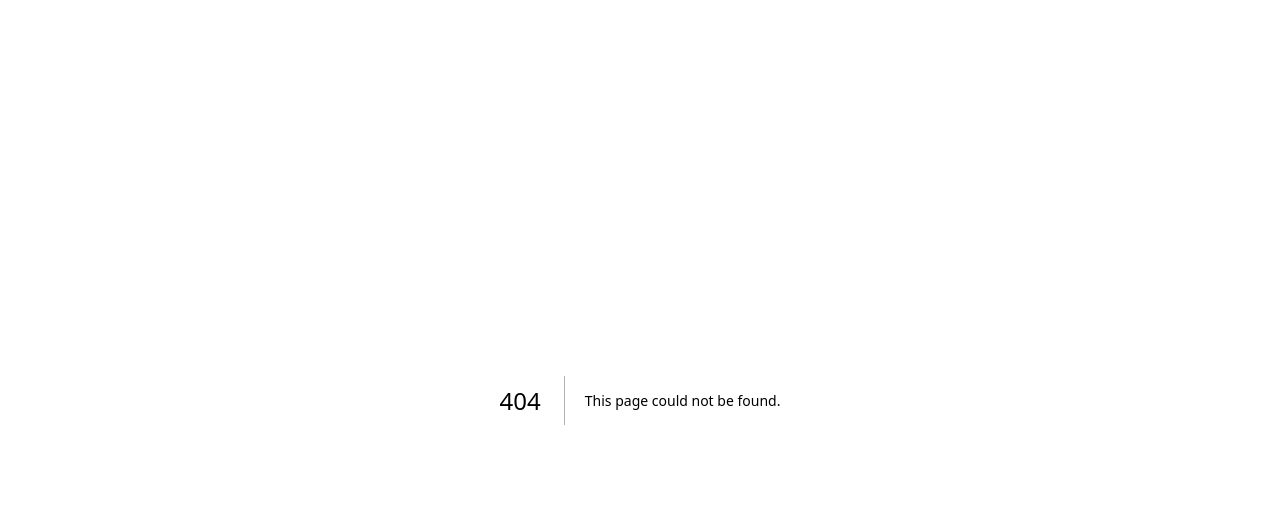
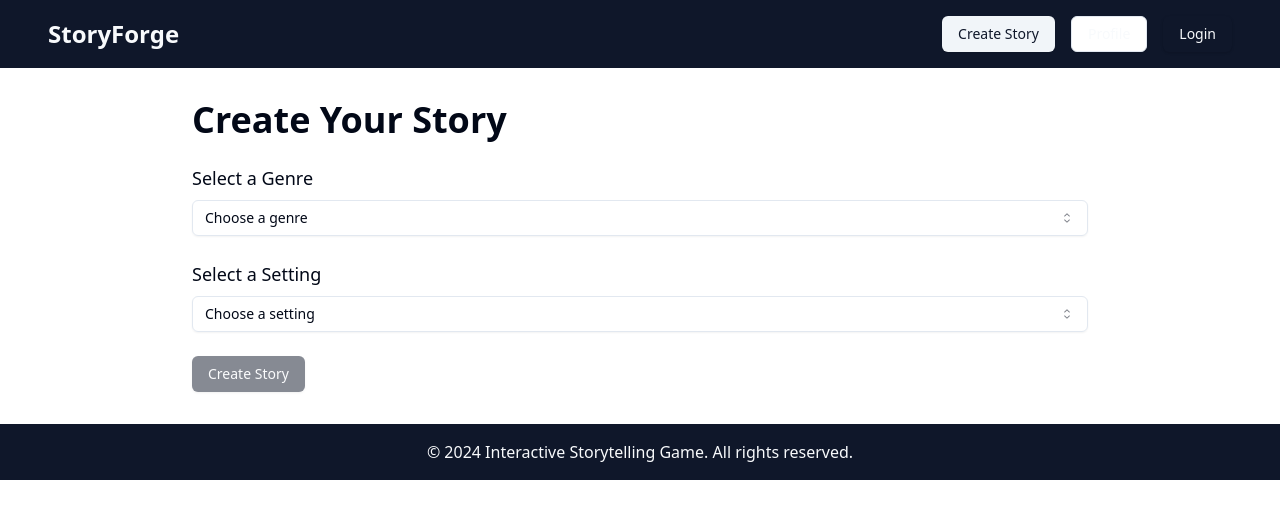
Before and after one commit to BrettMarkland-Sanchez/story-forge, a Next.js app: page /create in a window 1280 px wide. Before the commit this address had no page. Shown: the top 518 px of the page. Built offline with nearby package versions, Linux system fonts and the light colour scheme.

Commit message:
SOFTGEN MAGIC

```diff
--- /dev/null
+++ b/src/components/layout/Layout.js
@@ -0,0 +1,18 @@
+import React from 'react';
+import Navigation from './Navigation';
+
+const Layout = ({ children }) => {
+  return (
+    <div className="min-h-screen bg-background">
+      <Navigation />
+      <main className="container mx-auto px-4 py-8">
+        {children}
+      </main>
+      <footer className="bg-primary text-primary-foreground py-4 text-center">
+        <p>&copy; 2024 Interactive Storytelling Game. All rights reserved.</p>
+      </footer>
+    </div>
+  );
+};
+
+export default Layout;
--- /dev/null
+++ b/src/components/layout/Navigation.js
@@ -0,0 +1,26 @@
+import React from 'react';
+import Link from 'next/link';
+import { Button } from '@/components/ui/button';
+
+const Navigation = () => {
+  return (
+    <nav className="bg-primary text-primary-foreground p-4">
+      <div className="container mx-auto flex justify-between items-center">
+        <Link href="/" className="text-2xl font-bold">
+          StoryForge
+        </Link>
+        <div className="space-x-4">
+          <Link href="/create">
+            <Button variant="secondary">Create Story</Button>
+          </Link>
+          <Link href="/profile">
+            <Button variant="outline">Profile</Button>
+          </Link>
+          <Button>Login</Button>
+        </div>
+      </div>
+    </nav>
+  );
+};
+
+export default Navigation;
--- /dev/null
+++ b/src/pages/create.js
@@ -0,0 +1,80 @@
+import React, { useState } from 'react';
+import Layout from '@/components/layout/Layout';
+import { Button } from "@/components/ui/button";
+import { Select, SelectContent, SelectItem, SelectTrigger, SelectValue } from "@/components/ui/select";
+
+const genres = [
+  "Fantasy", "Science Fiction", "Mystery", "Romance", "Thriller", "Horror",
+  "Historical Fiction", "Comedy", "Drama", "Adventure", "Dystopian", "Cyberpunk",
+  "Steampunk", "Superhero", "Noir", "Fairy Tale", "Urban Fantasy", "Paranormal",
+  "Western", "Mythology", "Espionage", "Detective", "Gothic", "Post-Apocalyptic",
+  "Magical Realism", "Space Opera", "Military Fiction", "Political Fiction",
+  "Psychological Thriller", "Legal Thriller", "Medical Thriller", "Techno-Thriller",
+  "Epic Fantasy", "Dark Fantasy", "Science Fantasy", "Crime Fiction", "Action",
+  "Slice of Life", "Satire", "Tragedy", "Bildungsroman", "Quest", "Saga", "Fable",
+  "Allegory", "Surrealism", "Speculative Fiction", "Time Travel", "Alternate History"
+];
+
+const settings = [
+  "Ancient Rome", "Medieval Europe", "Victorian England", "Wild West", "Future Earth",
+  "Alien Planet", "Cyberpunk City", "Post-Apocalyptic Wasteland", "Haunted House",
+  "Pirate Ship", "Mythical Kingdom", "Steampunk Metropolis", "Underwater City",
+  "Desert Oasis", "Snow-Covered Mountain Range", "Dense Jungle", "Bustling Space Station",
+  "Parallel Universe", "Deep Space Exploration", "Urban Underground", "Small Town America",
+  "Dystopian Megacity", "Samurai Japan", "Aztec Empire", "Caribbean Islands",
+  "Outer Space Colony", "Ancient Egypt", "Modern Suburbia", "Secret Government Facility",
+  "Remote Island", "Fantasy Forest", "Gothic Castle", "Enchanted Village",
+  "Dark Alleyways of a Noir City", "Viking Settlement", "Celestial Realm", "High School",
+  "Lost Civilization", "Galactic Empire", "Submarine Base", "Dreamscape", "Urban Sprawl",
+  "Isolated Research Lab", "Hidden Temple", "Fantasy Marketplace", "Quantum Realm",
+  "War-Torn Country", "Enchanted Garden"
+];
+
+export default function CreateStory() {
+  const [selectedGenre, setSelectedGenre] = useState('');
+  const [selectedSetting, setSelectedSetting] = useState('');
+
+  const handleCreateStory = () => {
+    // TODO: Implement story creation logic
+    console.log('Creating story with genre:', selectedGenre, 'and setting:', selectedSetting);
+  };
+
+  return (
+    <Layout>
+      <div className="max-w-4xl mx-auto">
+        <h1 className="text-4xl font-bold mb-6">Create Your Story</h1>
+        <div className="space-y-6">
+          <div>
+            <label className="block text-lg mb-2">Select a Genre</label>
+            <Select onValueChange={setSelectedGenre}>
+              <SelectTrigger>
+                <SelectValue placeholder="Choose a genre" />
+              </SelectTrigger>
+              <SelectContent>
+                {genres.map((genre) => (
+                  <SelectItem key={genre} value={genre}>{genre}</SelectItem>
+                ))}
+              </SelectContent>
+            </Select>
+          </div>
+          <div>
+            <label className="block text-lg mb-2">Select a Setting</label>
+            <Select onValueChange={setSelectedSetting}>
+              <SelectTrigger>
+                <SelectValue placeholder="Choose a setting" />
+              </SelectTrigger>
+              <SelectContent>
+                {settings.map((setting) => (
+                  <SelectItem key={setting} value={setting}>{setting}</SelectItem>
+                ))}
+              </SelectContent>
+            </Select>
+          </div>
+          <Button onClick={handleCreateStory} disabled={!selectedGenre || !selectedSetting}>
+            Create Story
+          </Button>
+        </div>
+      </div>
+    </Layout>
+  );
+}
--- a/src/pages/index.js
+++ b/src/pages/index.js
@@ -1,24 +1,25 @@
-import { Button } from "@/components/ui/button"
+import Layout from '@/components/layout/Layout';
+import { Button } from "@/components/ui/button";
+import Link from 'next/link';
 
 export default function Home() {
   return (
-    <div className="flex flex-col items-center justify-center min-h-screen py-2">
-      <main className="flex flex-col items-center justify-center w-full flex-1 px-20 text-center">
-        <h1 className="text-6xl font-bold">
-          Welcome to your App
-        </h1>
-
-        <p className="mt-3 text-2xl">
-          Get started by editing{' '}
-          <code className="p-3 font-mono text-lg bg-gray-100 rounded-md">
-            pages/index.js
-          </code>
+    <Layout>
+      <div className="flex flex-col items-center justify-center min-h-[calc(100vh-200px)]">
+        <h1 className="text-6xl font-bold mb-6">Welcome to StoryForge</h1>
+        <p className="text-2xl mb-8 text-center max-w-2xl">
+          Embark on an epic journey through interactive storytelling.
+          Create your own adventures or dive into worlds crafted by others.
         </p>
-
-        <div className="flex flex-wrap items-center justify-around max-w-4xl mt-6 sm:w-full">
-          <Button className="mt-4">Hello World</Button>
+        <div className="space-x-4">
+          <Link href="/create">
+            <Button size="lg">Start Your Adventure</Button>
+          </Link>
+          <Link href="/explore">
+            <Button size="lg" variant="outline">Explore Stories</Button>
+          </Link>
         </div>
-      </main>
-    </div>
-  )
+      </div>
+    </Layout>
+  );
 }
```
